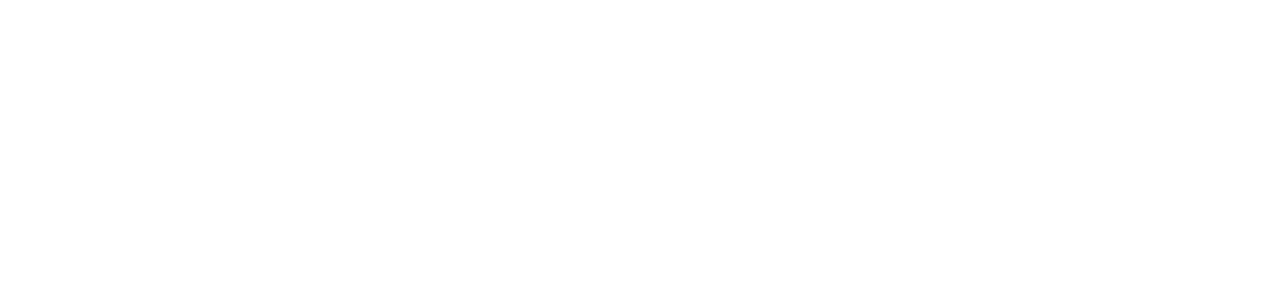
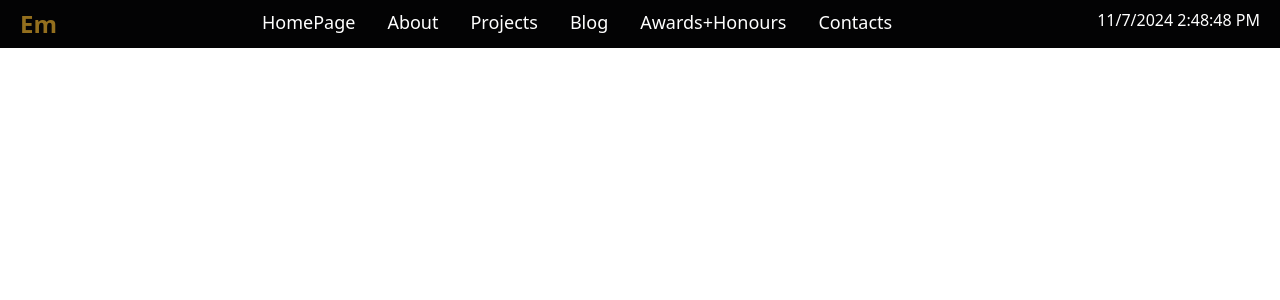
Before and after one commit to EmalinMatthews/my-practice-portfolio, a React (Create React App) app: page /AwardsPage in a window 1280 px wide. Before the commit this address had no page. Shown: the top 300 px of the page. Built offline with nearby package versions, Linux system fonts and the light colour scheme.

Commit message:
tidy up of code and awards page added

```diff
--- a/src/App.js
+++ b/src/App.js
@@ -1,44 +1,24 @@
 import "./App.css";
-// import Header from "./components/Header";
-// import Hero from "./components/Hero";
-// import About from "./components/About";
-// import Projects from "./components/Projects";
-// import Blog from "./components/Blog";
-// import Contact from "./components/Contact";
-// import Footer from "./components/Footer";
-// import Video from "./components/Video"
 import { Routes, Route, BrowserRouter } from 'react-router-dom';
-
 import { HomePage } from "./pages/HomePage";
 import { ProjectsPage } from "./pages/ProjectsPage"
 import { BlogPage } from "./pages/BlogPage";
 import { ContactPage } from "./pages/ContactPage";
 import { AboutPage } from "./pages/AboutPage";
-
+import { AwardsPage } from "./pages/AwardsPage";
 
 function App() {
   return (
     <>
+    <BrowserRouter>
 
-    <BrowserRouter>
     <Routes>
-      <Route path="/" element={<HomePage />}/>
-      <Route path="/AboutPage" element={<AboutPage />}/>
-      <Route path="/ProjectsPage" element={<ProjectsPage />}/>
+       <Route path="/" element={<HomePage />}/>
+       <Route path="/AboutPage" element={<AboutPage />}/>
+       <Route path="/ProjectsPage" element={<ProjectsPage />}/>
        <Route path="/BlogPage" element={<BlogPage />}/>
-      <Route path="/ContactPage" element={<ContactPage />}/>
-
-  {/* <Header />
-      <Video />
-      <Hero />
-      <About />
-       <Projects />
-      <Blog />
-      <Contact />
-      <Footer /> */}
-
-
-
+       <Route path="/AwardsPage" element={<AwardsPage />}/>
+       <Route path="/ContactPage" element={<ContactPage />}/>
     </Routes>
 
     </BrowserRouter>
--- a/src/components/Blog.jsx
+++ b/src/components/Blog.jsx
@@ -27,7 +27,8 @@
           <h2 className="text-4xl font-bold mb-5 border-b-[5px] w-[100px] border-black pb-2">
             Blogs
           </h2>
-
+          <h1> I am going to rewrite the tutorials i used to make
+             this site and then turn them into blog post and link them here</h1>
           <p className="pb-5">Here are some blog posts with handy tutorials,
           including the one I used to create this page.</p>
         </div>
--- a/src/components/NavBar.jsx
+++ b/src/components/NavBar.jsx
@@ -18,6 +18,9 @@
           <NavLink to="/BlogPage">Blog</NavLink>
         </li>
         <li>
+          <NavLink to="/AwardsPage">Awards+Honours</NavLink>
+        </li>
+        <li>
           <NavLink to="/ContactPage">Contacts</NavLink>
         </li>
       </ul>
--- a/src/pages/AboutPage.js
+++ b/src/pages/AboutPage.js
@@ -4,7 +4,6 @@
 export const AboutPage = () => {
     return (
         <>
-        <h1>Hi im the About me Page</h1>
         <Header />
         <About/>
         </>
--- /dev/null
+++ b/src/pages/AwardsPage.js
@@ -0,0 +1,12 @@
+import Header from "../components/Header";
+
+
+export const AwardsPage = () => {
+    return (
+        <>
+        <Header />
+       <p> A Little page to show off my awards an honours</p>
+       <h2>Maybe stick some pictures in too</h2>
+        </>
+    );
+}
--- a/src/pages/BlogPage.js
+++ b/src/pages/BlogPage.js
@@ -4,7 +4,6 @@
 export const BlogPage = () => {
     return (
         <>
-        <h1>Hi im the Blog Page</h1>
         <Header />
         <Blog/>
         </>
--- a/src/pages/ContactPage.js
+++ b/src/pages/ContactPage.js
@@ -4,7 +4,6 @@
 export const ContactPage = () => {
     return (
         <>
-        <h1>Hi im the Contact Page</h1>
         <Header />
       <Contact/>
         </>
--- a/src/pages/HomePage.js
+++ b/src/pages/HomePage.js
@@ -4,9 +4,7 @@
 export const HomePage = () => {
     return (
         <>
-        <h1>Hi im the Home Page</h1>
         <Header />
-
         </>
     );
 }
--- a/src/pages/ProjectsPage.js
+++ b/src/pages/ProjectsPage.js
@@ -4,9 +4,8 @@
 export const ProjectsPage = () => {
     return (
         <>
-        <h1>This is hopefully the Projects page</h1>
         <Header/>
-    <Projects />
+        <Projects/>
         </>
     );
 }
```
